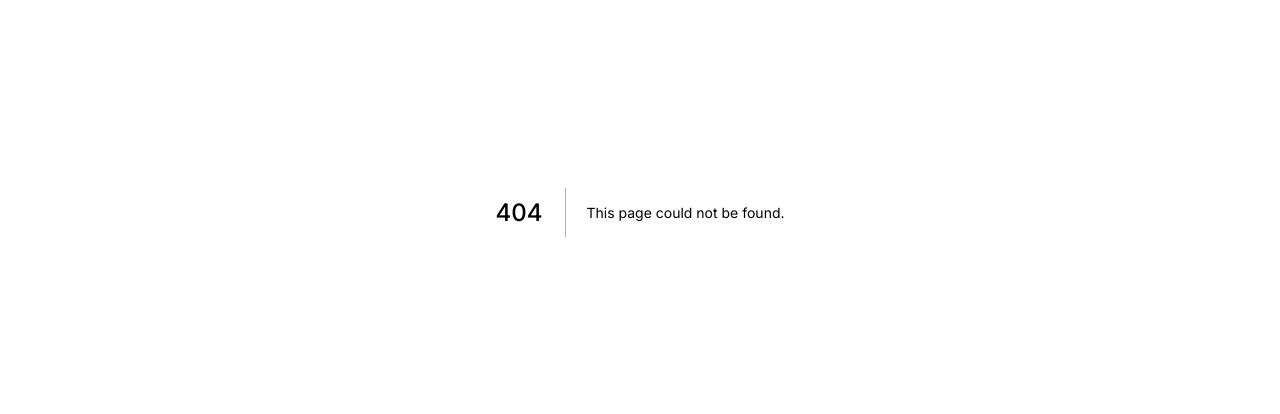
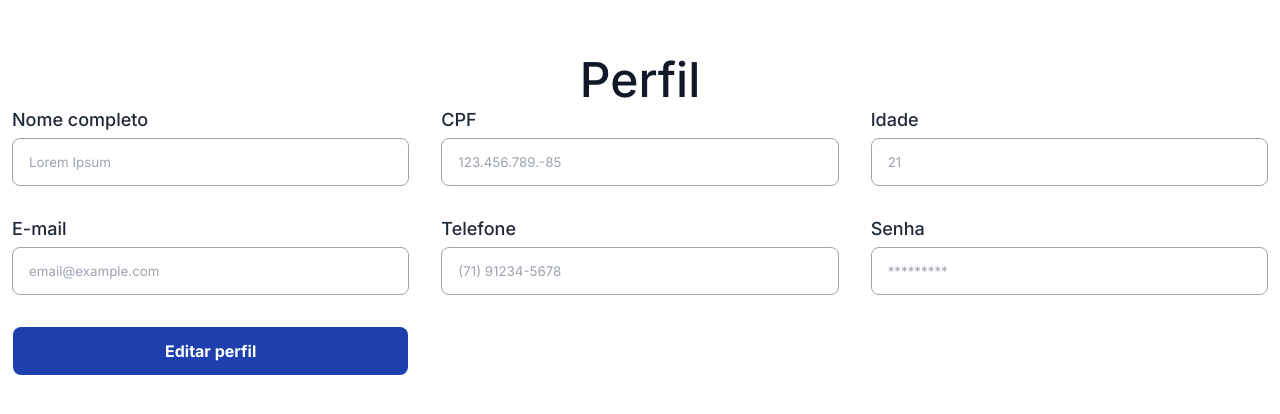
Before and after one commit to moniquedsilva/hackaton-semcomp-frontend, a Next.js app: page /perfil in a window 1280 px wide. Before the commit this address had no page. Shown: the part 188-602 px from the top of the page. Built offline with nearby package versions, Linux system fonts and the light colour scheme.

Commit message:
feat: inicio da pagina profile

```diff
--- /dev/null
+++ b/src/pages/perfil/index.tsx
@@ -0,0 +1,31 @@
+import { Button } from '@components/Button';
+import { Input } from '@components/Input';
+import { PerfilForm, Container, Title } from '@styles/pages/Perfil';
+import { GetServerSideProps } from 'next';
+
+const Perfil = (): JSX.Element => {
+  return (
+    <Container>
+      <Title>Perfil</Title>
+      <PerfilForm>
+        <Input label={'Nome completo'} placeholder="Lorem Ipsum"></Input>
+        <Input label={'CPF'} placeholder="123.456.789.-85"></Input>
+        <Input label={'Idade'} placeholder="21"></Input>
+        <Input label={'E-mail'} placeholder="email@example.com"></Input>
+        <Input label={'Telefone'} placeholder="(71) 91234-5678"></Input>
+        <Input label={'Senha'} placeholder="*********"></Input>
+        <Button maxWidth={395} variant={'blue'} className="edit_button">
+          <strong>Editar perfil</strong>
+        </Button>
+      </PerfilForm>
+    </Container>
+  );
+};
+
+export default Perfil;
+
+export const getServerSideProps: GetServerSideProps = async () => {
+  return {
+    props: {},
+  };
+};
--- /dev/null
+++ b/src/styles/pages/Perfil.ts
@@ -0,0 +1,30 @@
+import styled from 'styled-components';
+
+export const Container = styled.div`
+  display: flex;
+  flex-direction: column;
+  align-items: center;
+  justify-content: center;
+  width: 100%;
+  height: 100vh;
+  background: #fff;
+`;
+
+export const Title = styled.h1`
+  justify-self: flex-start;
+  font-size: 48px;
+  font-weight: 500;
+  color: #111827;
+`;
+
+export const PerfilForm = styled.form`
+  width: 1256px;
+  display: grid;
+  grid-template-columns: repeat(3, 1fr);
+  grid-template-rows: auto;
+  grid-gap: 32px;
+  place-items: center;
+  .edit_button {
+    grid-column-end: span 2;
+  }
+`;
```
